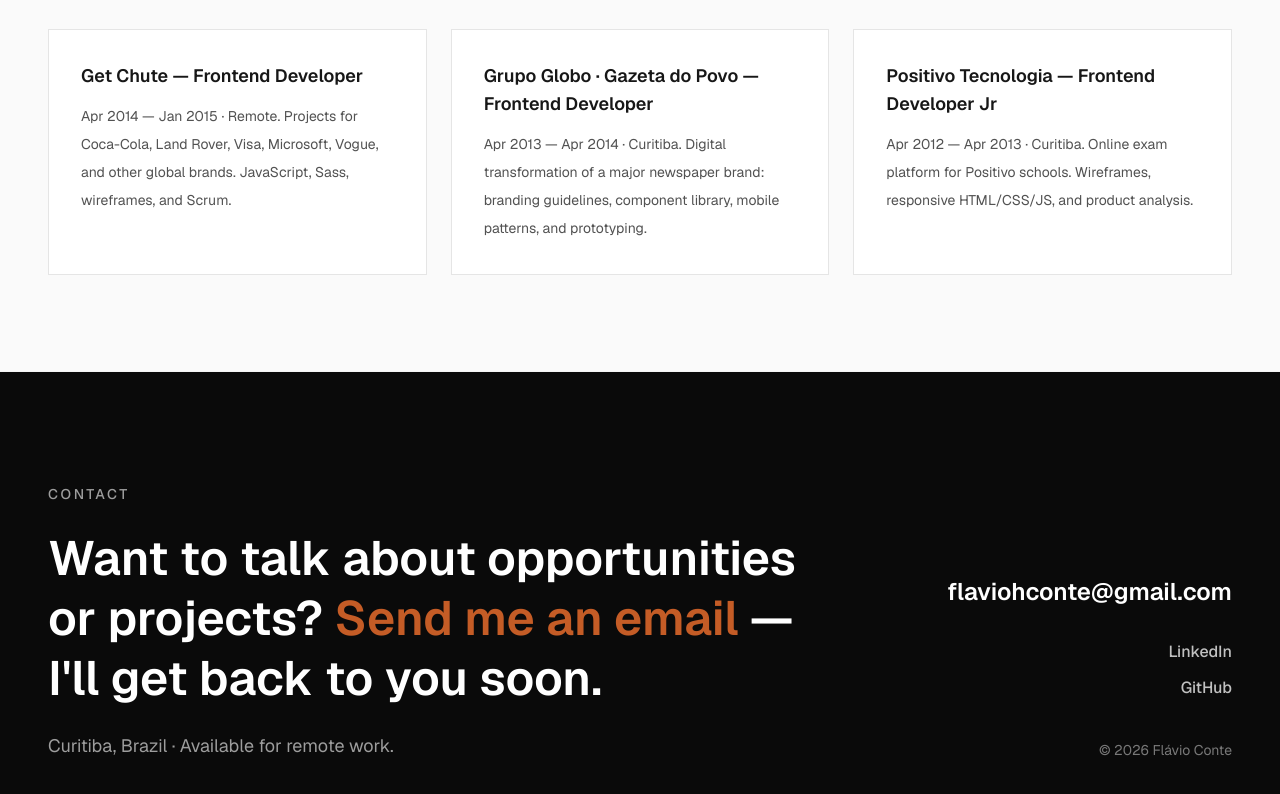
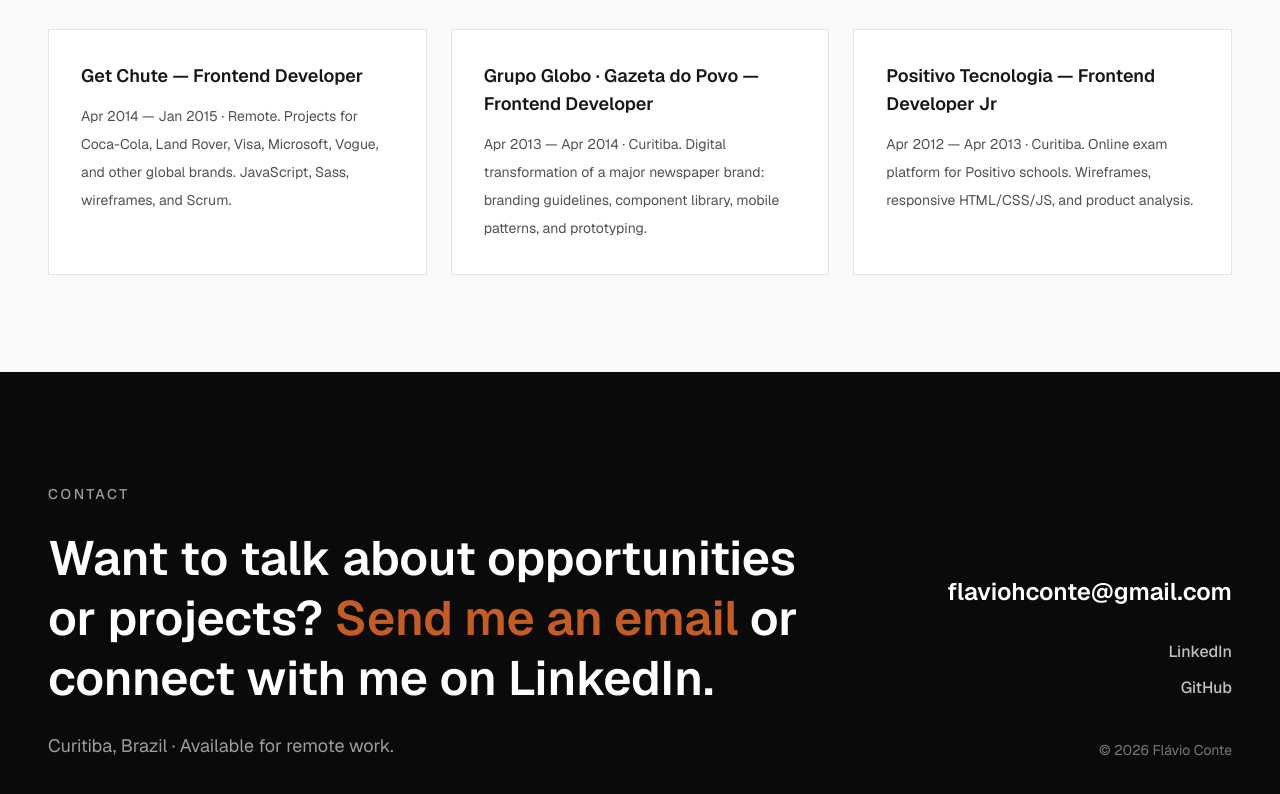
Before and after one commit to fhconte/h-digital, a Next.js app: page /en in a window 1280 px wide. Shown: the part 3962-4756 px from the top of the page. Built offline with nearby package versions, Linux system fonts and the light colour scheme.

Commit message:
chore: content improvements

```diff
--- a/src/content/en/contact.ts
+++ b/src/content/en/contact.ts
@@ -5,7 +5,7 @@
   intro: {
     before: "Want to talk about opportunities or projects? ",
     link: "Send me an email",
-    after: " — I'll get back to you soon.",
+    after: " or connect with me on LinkedIn.",
   },
   note: "Curitiba, Brazil · Available for remote work.",
   socialLinks: [
```
